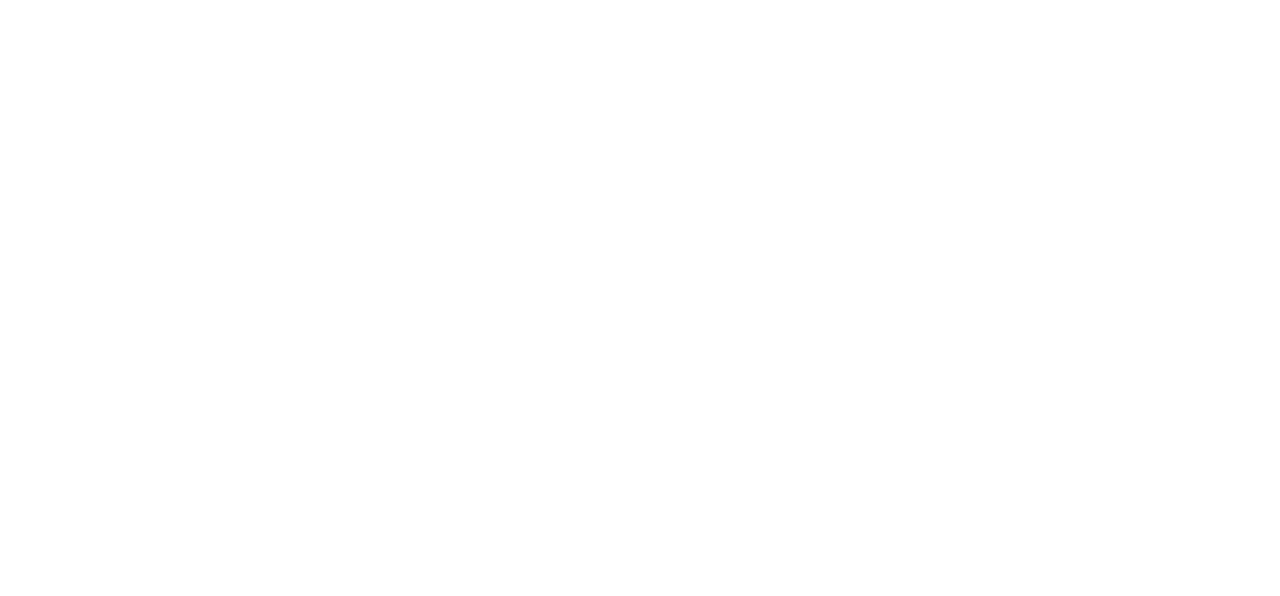
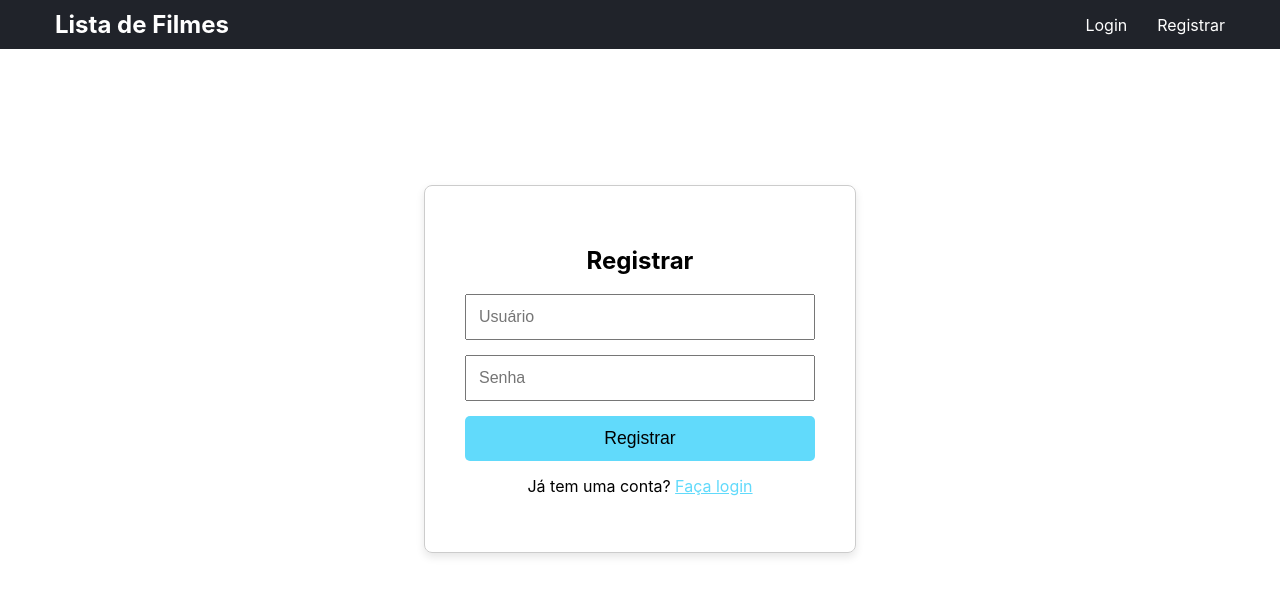
Before and after one commit to FredericoSRamos/Movies-List, a React (Create React App) app in the folder frontend/: page /register in a window 1280 px wide. Before the commit this address had no page. Shown: the top 596 px of the page. Built offline with nearby package versions, Linux system fonts and the light colour scheme.

Commit message:
feat: Adiciona páginas de registro e login no frontend

```diff
--- a/frontend/src/App.css
+++ b/frontend/src/App.css
@@ -106,3 +106,74 @@
     border: 1px solid #ccc;
     border-radius: 5px;
 }
+
+.navbar {
+  display: flex;
+  justify-content: space-between;
+  align-items: center;
+  background-color: #20232a;
+  padding: 10px 40px;
+  color: white;
+}
+
+.navbar a {
+  color: white;
+  text-decoration: none;
+  margin: 0 15px;
+}
+
+.navbar h1 {
+  margin: 0;
+  font-size: 1.5em;
+}
+
+.navbar .logout-btn {
+  background: none;
+  border: 1px solid #61dafb;
+  color: #61dafb;
+  padding: 8px 12px;
+  cursor: pointer;
+  border-radius: 5px;
+  margin-left: 15px;
+}
+
+.auth-page {
+  display: flex;
+  justify-content: center;
+  align-items: center;
+  height: 80vh;
+}
+
+.auth-page form {
+  display: flex;
+  flex-direction: column;
+  padding: 40px;
+  border: 1px solid #ccc;
+  border-radius: 8px;
+  width: 350px;
+  box-shadow: 0 4px 8px rgba(0,0,0,0.1);
+}
+
+.auth-page h2 {
+  text-align: center;
+}
+
+.auth-page input {
+  margin-bottom: 15px;
+  padding: 12px;
+  font-size: 1em;
+}
+
+.auth-page button {
+  padding: 12px;
+  font-size: 1.1em;
+  background-color: #61dafb;
+  border: none;
+  border-radius: 5px;
+  cursor: pointer;
+}
+
+.auth-page p {
+  text-align: center;
+  margin-top: 15px;
+}
--- a/frontend/src/App.js
+++ b/frontend/src/App.js
@@ -1,18 +1,55 @@
-import React from 'react';
-import { BrowserRouter as Router, Routes, Route } from 'react-router-dom';
+import React, { useState, useEffect } from 'react';
+import { BrowserRouter as Router, Routes, Route, Navigate } from 'react-router-dom';
 import HomePage from './pages/HomePage';
 import FavoritesPage from './pages/FavoritesPage';
 import SharedListPage from './pages/SharedListPage';
+import LoginPage from './pages/LoginPage';
+import RegisterPage from './pages/RegisterPage';
+import Navbar from './components/Navbar';
 import './App.css';
 
+const PrivateRoute = ({ children, isAuthenticated }) => {
+  return isAuthenticated ? children : <Navigate to="/login" />;
+};
+
+
 function App() {
+  const [isAuthenticated, setIsAuthenticated] = useState(false);
+
+  useEffect(() => {
+    const token = localStorage.getItem('token');
+    if (token) {
+      setIsAuthenticated(true);
+    }
+  }, []);
+
+  const setAuth = (value) => {
+    setIsAuthenticated(value);
+  };
+
   return (
     <Router>
       <div className="App">
+        <Navbar isAuthenticated={isAuthenticated} setAuth={setAuth} />
         <Routes>
-          <Route path="/" element={<HomePage />} />
-          <Route path="/favorites" element={<FavoritesPage />} />
-          <Route path="/shared/:listId" element={<SharedListPage />} />
+          <Route path="/login" element={<LoginPage setAuth={setAuth} />} />
+          <Route path="/register" element={<RegisterPage />} />
+
+          <Route path="/" element={
+            <PrivateRoute isAuthenticated={isAuthenticated}>
+              <HomePage />
+            </PrivateRoute>
+          } />
+          <Route path="/favorites" element={
+            <PrivateRoute isAuthenticated={isAuthenticated}>
+              <FavoritesPage />
+            </PrivateRoute>
+          } />
+
+          <Route path="/shared/user/:userId" element={<SharedListPage />} />
+
+          {/* Rota de fallback */}
+          <Route path="*" element={<Navigate to="/" />} />
         </Routes>
       </div>
     </Router>
--- /dev/null
+++ b/frontend/src/components/Navbar.js
@@ -0,0 +1,34 @@
+import React from 'react';
+import { Link, useNavigate } from 'react-router-dom';
+
+const Navbar = ({ isAuthenticated, setAuth }) => {
+    const navigate = useNavigate();
+
+    const handleLogout = () => {
+        localStorage.removeItem('token');
+        localStorage.removeItem('user');
+        setAuth(false);
+        navigate('/login');
+    };
+
+    return (
+        <nav className="navbar">
+            <Link to="/"><h1>Lista de Filmes</h1></Link>
+            <div>
+                {isAuthenticated ? (
+                    <>
+                        <Link to="/favorites">Meus Favoritos</Link>
+                        <button onClick={handleLogout} className="logout-btn">Sair</button>
+                    </>
+                ) : (
+                    <>
+                        <Link to="/login">Login</Link>
+                        <Link to="/register">Registrar</Link>
+                    </>
+                )}
+            </div>
+        </nav>
+    );
+};
+
+export default Navbar;
--- /dev/null
+++ b/frontend/src/pages/LoginPage.js
@@ -0,0 +1,42 @@
+import React, { useState } from 'react';
+import { useNavigate } from 'react-router-dom';
+import api from '../services/api';
+
+const LoginPage = ({ setAuth }) => {
+    const [username, setUsername] = useState('');
+    const [password, setPassword] = useState('');
+    const [error, setError] = useState('');
+    const navigate = useNavigate();
+
+    const handleLogin = async (e) => {
+        e.preventDefault();
+        setError('');
+        try {
+            const response = await api.post('/auth/login', { username, password });
+            localStorage.setItem('token', response.data.token);
+            localStorage.setItem('user', JSON.stringify({
+                id: response.data.userId,
+                username: response.data.username
+            }));
+            setAuth(true); // Atualiza o estado de autenticação
+            navigate('/');
+        } catch (err) {
+            setError(err.response?.data?.error || 'Erro ao fazer login.');
+        }
+    };
+
+    return (
+        <div className="auth-page">
+            <form onSubmit={handleLogin}>
+                <h2>Login</h2>
+                <input type="text" value={username} onChange={e => setUsername(e.target.value)} placeholder="Usuário" required />
+                <input type="password" value={password} onChange={e => setPassword(e.target.value)} placeholder="Senha" required />
+                <button type="submit">Entrar</button>
+                {error && <p className="error">{error}</p>}
+                <p>Não tem uma conta? <a href="/register">Registre-se</a></p>
+            </form>
+        </div>
+    );
+};
+
+export default LoginPage;
--- /dev/null
+++ b/frontend/src/pages/RegisterPage.js
@@ -0,0 +1,36 @@
+import React, { useState } from 'react';
+import { useNavigate } from 'react-router-dom';
+import api from '../services/api';
+
+const RegisterPage = () => {
+    const [username, setUsername] = useState('');
+    const [password, setPassword] = useState('');
+    const [error, setError] = useState('');
+    const navigate = useNavigate();
+
+    const handleRegister = async (e) => {
+        e.preventDefault();
+        setError('');
+        try {
+            await api.post('/auth/register', { username, password });
+            navigate('/login');
+        } catch (err) {
+            setError(err.response?.data?.error || 'Erro ao registrar.');
+        }
+    };
+
+    return (
+        <div className="auth-page">
+            <form onSubmit={handleRegister}>
+                <h2>Registrar</h2>
+                <input type="text" value={username} onChange={e => setUsername(e.target.value)} placeholder="Usuário" required />
+                <input type="password" value={password} onChange={e => setPassword(e.target.value)} placeholder="Senha" required />
+                <button type="submit">Registrar</button>
+                {error && <p className="error">{error}</p>}
+                <p>Já tem uma conta? <a href="/login">Faça login</a></p>
+            </form>
+        </div>
+    );
+};
+
+export default RegisterPage;
--- /dev/null
+++ b/frontend/src/services/api.js
@@ -0,0 +1,17 @@
+import axios from 'axios';
+
+const api = axios.create({
+    baseURL: 'http://localhost:5000/api',
+});
+
+// Interceptor para adicionar o token a cada requisição
+api.interceptors.request.use(config => {
+    const token = localStorage.getItem('token');
+    if (token) {
+        config.headers.Authorization = `Bearer ${token}`;
+    }
+
+    return config;
+});
+
+export default api;
```
